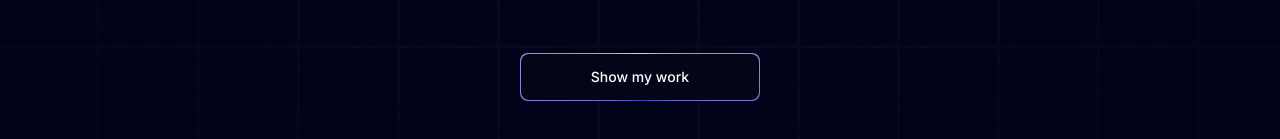
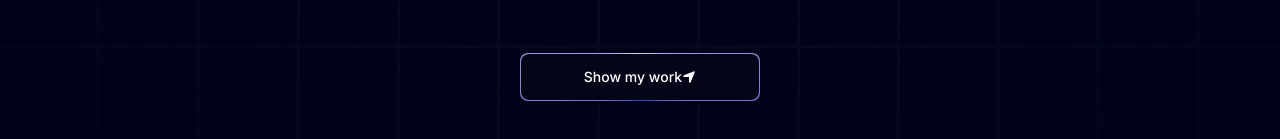
Before and after one commit to capmahin/Portfolio, a Next.js app: page / in a window 1280 px wide. Shown: the part 555-694 px from the top of the page. Built offline with nearby package versions, Linux system fonts and the light colour scheme.

Commit message:
add arrow

```diff
--- a/components/Hero.tsx
+++ b/components/Hero.tsx
@@ -1,3 +1,4 @@
+import { FaLocationArrow } from 'react-icons/fa6'
 import MagicButton from './ui/MagicButton'
 import { Spotlight } from './ui/Spotlight'
 import { TextGenerateEffect } from './ui/TextGenerateEffect'
@@ -43,6 +44,8 @@ const Hero = () => {
         <a href="#about">
           <MagicButton
           title="Show my work"
+          icon={<FaLocationArrow/>}
+          position='right'
           />
         </a>
       </div>
--- a/package.json
+++ b/package.json
@@ -16,6 +16,7 @@
     "next-themes": "^0.3.0",
     "react": "^18",
     "react-dom": "^18",
+    "react-icons": "^5.2.1",
     "tailwind-merge": "^2.4.0",
     "tailwindcss-animate": "^1.0.7"
   },
```
Also changed, not shown: 1 other file (tests, documents, lock files or other folders).
